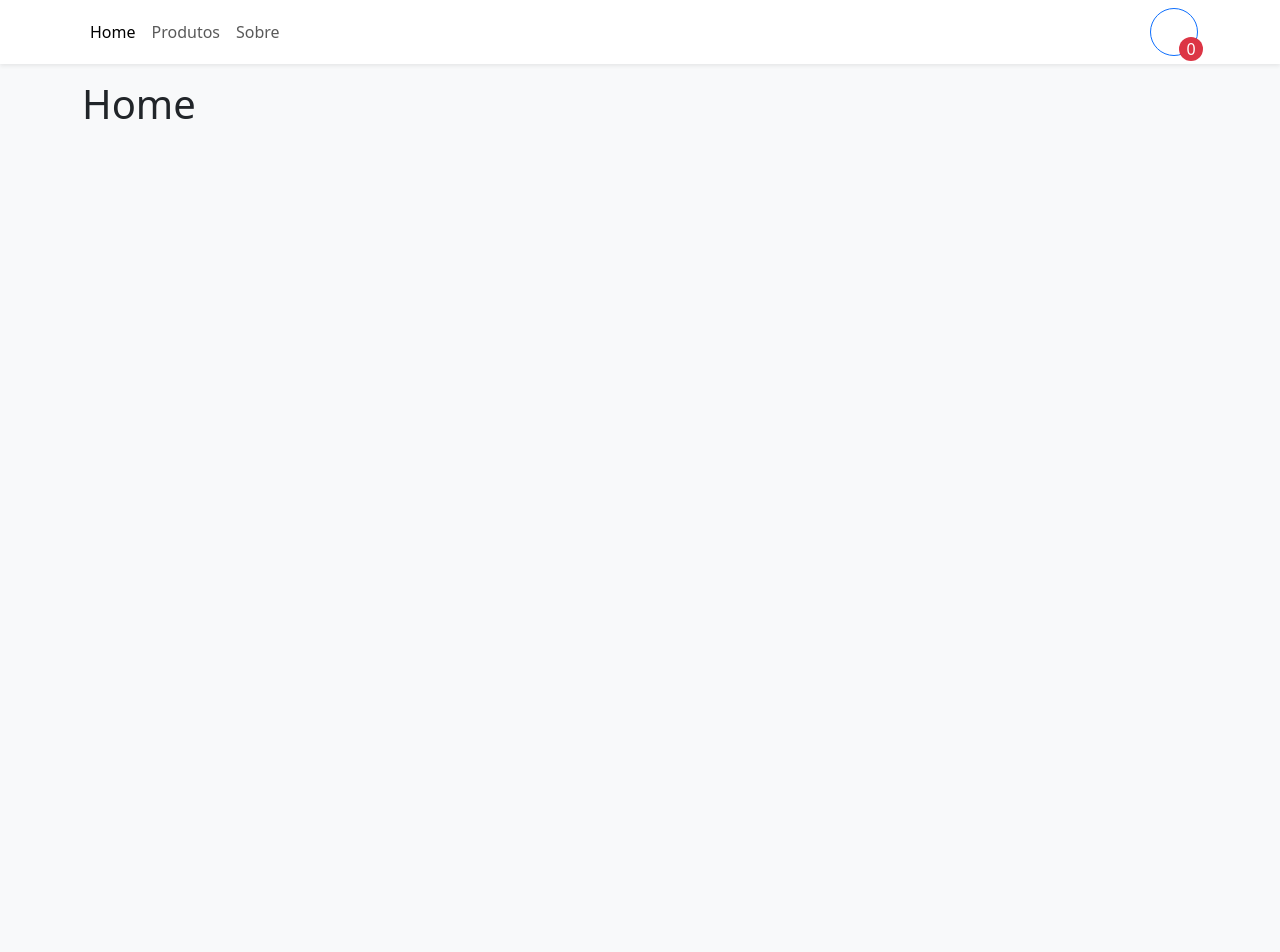
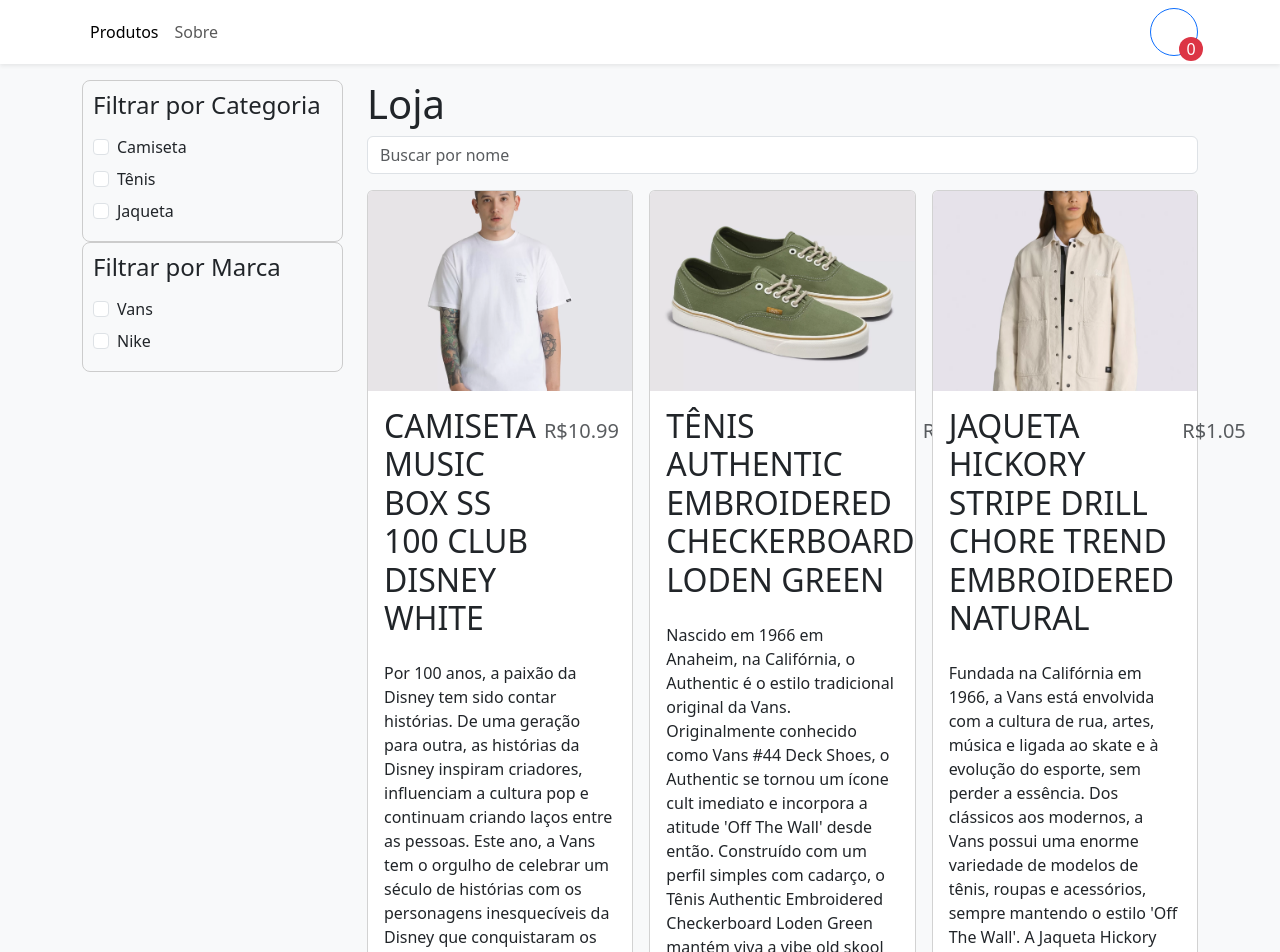
Before and after one commit to LeoCastroo/products-page, a React (Vite) app: page / in a window 1280 px wide. Shown: the top 952 px of the page. Before the commit the page ends 800 px from the top, so only its background shows below. Built offline with nearby package versions, Linux system fonts and the light colour scheme.

Commit message:
feat: - Criando a página de Sobre. - Realizando o ajuste para que na página de detalhes fosse possível o melhor manejo do carrinho.

```diff
--- a/src/App.tsx
+++ b/src/App.tsx
@@ -1,7 +1,6 @@
 // App.tsx
 import { Routes, Route } from "react-router-dom"
 import { Container } from "react-bootstrap"
-import Home from "./pages/Home"
 import Store from "./pages/Store"
 import About from "./pages/About"
 import { Navbar } from "./components/NavBar"
@@ -14,8 +13,7 @@
       <Navbar />
       <Container className="mb-4">
         <Routes>
-          <Route path="/" element={<Home />} />
-          <Route path="/store" element={<Store />} />
+          <Route path="/" element={<Store />} />
           <Route path="/about" element={<About />} />
           {/* Use :id in the path to capture the item ID from the URL */}
           <Route path="/product/:id" element={<ProductsDetails />} />
--- a/src/components/NavBar.tsx
+++ b/src/components/NavBar.tsx
@@ -9,9 +9,6 @@
             <Container>
                 <Nav className="me-auto">
                     <Nav.Link to="/" as={NavLink}>
-                        Home
-                    </Nav.Link>
-                    <Nav.Link to="/store" as={NavLink}>
                         Produtos
                     </Nav.Link>
                     <Nav.Link to="/about" as={NavLink}>
--- a/src/components/StoreItem.tsx
+++ b/src/components/StoreItem.tsx
@@ -25,7 +25,7 @@
                     </span>
                 </Card.Title>
                 <Card.Text>
-                    {item.price}
+                    {item.description}
                 </Card.Text>
                 <div className="mt-auto">
                     {quantity === 0 ? (
--- a/src/pages/About.tsx
+++ b/src/pages/About.tsx
@@ -1,3 +1,7 @@
-export default function About(){
-    return <h1>Sobre</h1>
+export default function About() {
+    return <div className="justify-content">
+        <h1>Sobre</h1>
+        <p>Este projeto de Front-end é uma simulação robusta de um e-commerce de produtos, construído com React.js e impulsionado pela eficiência do Typescript. Destaca-se por suas capacidades avançadas, permitindo não apenas a filtragem intuitiva de produtos, mas também a adição cuidadosa ao carrinho de compras, tudo enquanto mantém um controle preciso do estoque.</p>
+        <p>A utilização de React.js e Typescript oferece uma base sólida para a construção de uma interface dinâmica e responsiva, garantindo uma experiência de usuário fluida. A aplicação não se limita apenas à exibição de produtos; ela proporciona interatividade por meio de funcionalidades de filtro que simplificam a busca do usuário.</p>
+    </div>
 }
--- a/src/pages/Home.tsx
+++ /dev/null
@@ -1,3 +0,0 @@
-export default function Home(){
-    return <h1>Home</h1>
-}
--- a/src/pages/ProductDetails.tsx
+++ b/src/pages/ProductDetails.tsx
@@ -1,15 +1,17 @@
 // ProductDetails.tsx
 import React from "react";
 import { useParams } from "react-router-dom";
-import { Container, Row, Col, Image, Card, ListGroup } from "react-bootstrap";
+import { Container, Row, Col, Image, Card, ListGroup, Button } from "react-bootstrap";
 import { StoreItemType } from "../types/StoreItemType";
 import { formatCurrency } from "../utils/formatCurrency";
 import storeItems from "../data/items.json"; // Import your data source
+import { useShoppingCart } from "../context/ShoppingCartContext";
 
 interface ProductDetailsProps { }
 
 const ProductDetails: React.FC<ProductDetailsProps> = () => {
     const { id } = useParams();
+    const { getItemQuantity, increaseItemQuantity, decreaseItemQuantity, removeFromCart } = useShoppingCart();
 
     // Fetch the item details based on the ID
     const item: StoreItemType | undefined = storeItems.find(
@@ -20,6 +22,8 @@
         // Handle case where the item is not found
         return <div>Product not found</div>;
     }
+
+    const quantity = getItemQuantity(item.id);
 
     return (
         <Container className="mt-4">
@@ -50,9 +54,29 @@
                             </ListGroup.Item>
                         </ListGroup>
                     </Card>
+                    <div className="mt-3 d-flex align-items-center justify-content-center">
+                        {quantity === 0 ? (
+                            <Button variant="primary" size="lg" onClick={() => increaseItemQuantity(item.id)}>
+                                Comprar
+                            </Button>
+                        ) : (
+                            <div className="d-flex align-items-center flex-row" style={{ gap: ".5rem" }}>
+                                <Button onClick={() => decreaseItemQuantity(item.id)} size="lg">-</Button>
+                                <div>
+                                    <span className="fs-3">{quantity}</span> no carrinho
+                                </div>
+                                <Button onClick={() => increaseItemQuantity(item.id)} size="lg">+</Button>
+                                <div className="d-flex align-items-center flex-column" style={{ gap: ".5rem" }}></div>
+                                <Button onClick={() => removeFromCart(item.id)} variant="danger" size="sm">
+                                    Apagar
+                                </Button>
+                            </div>
+                        )}
+                    </div>
+
                 </Col>
             </Row>
-        </Container>
+        </Container >
     );
 };
 
```
